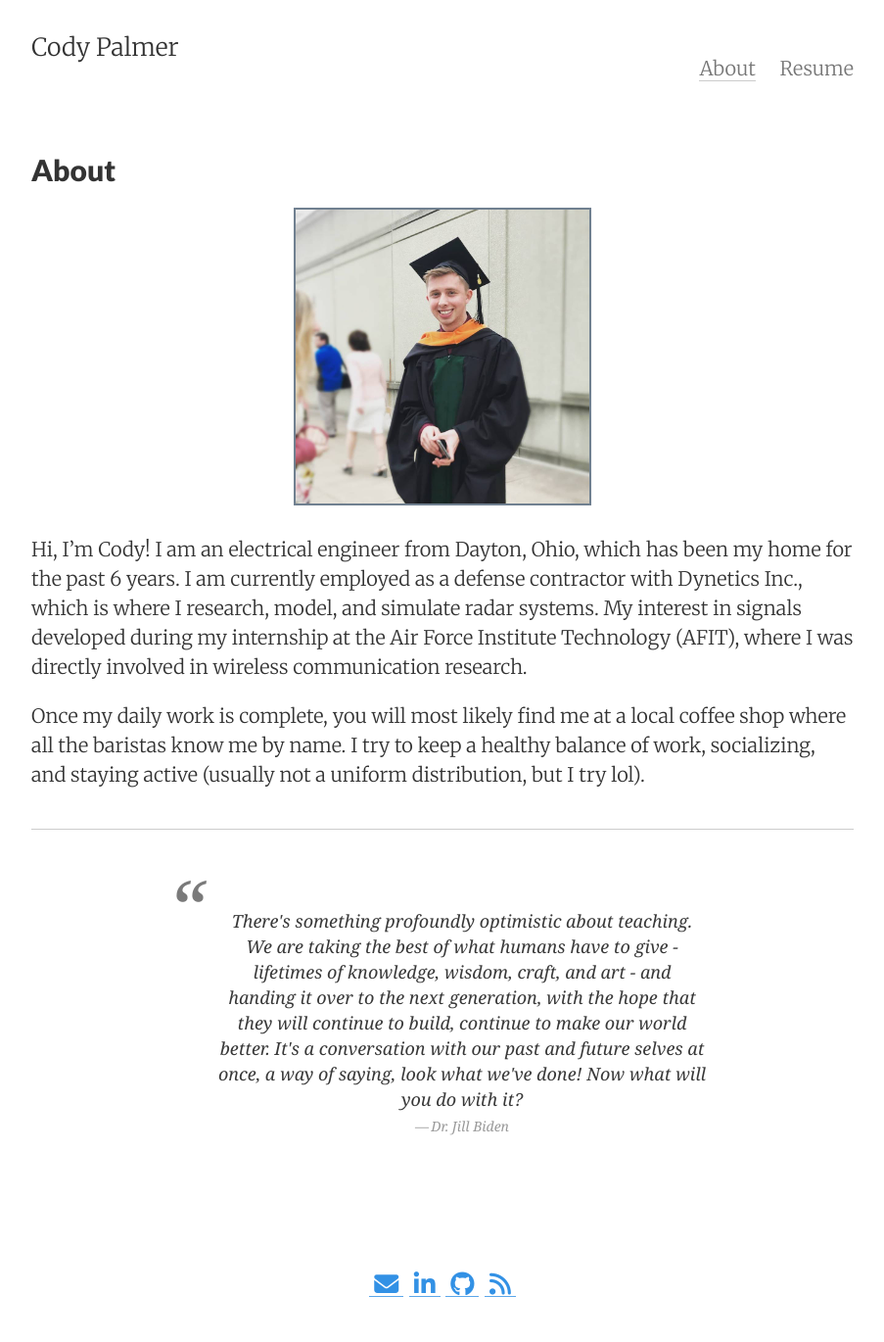
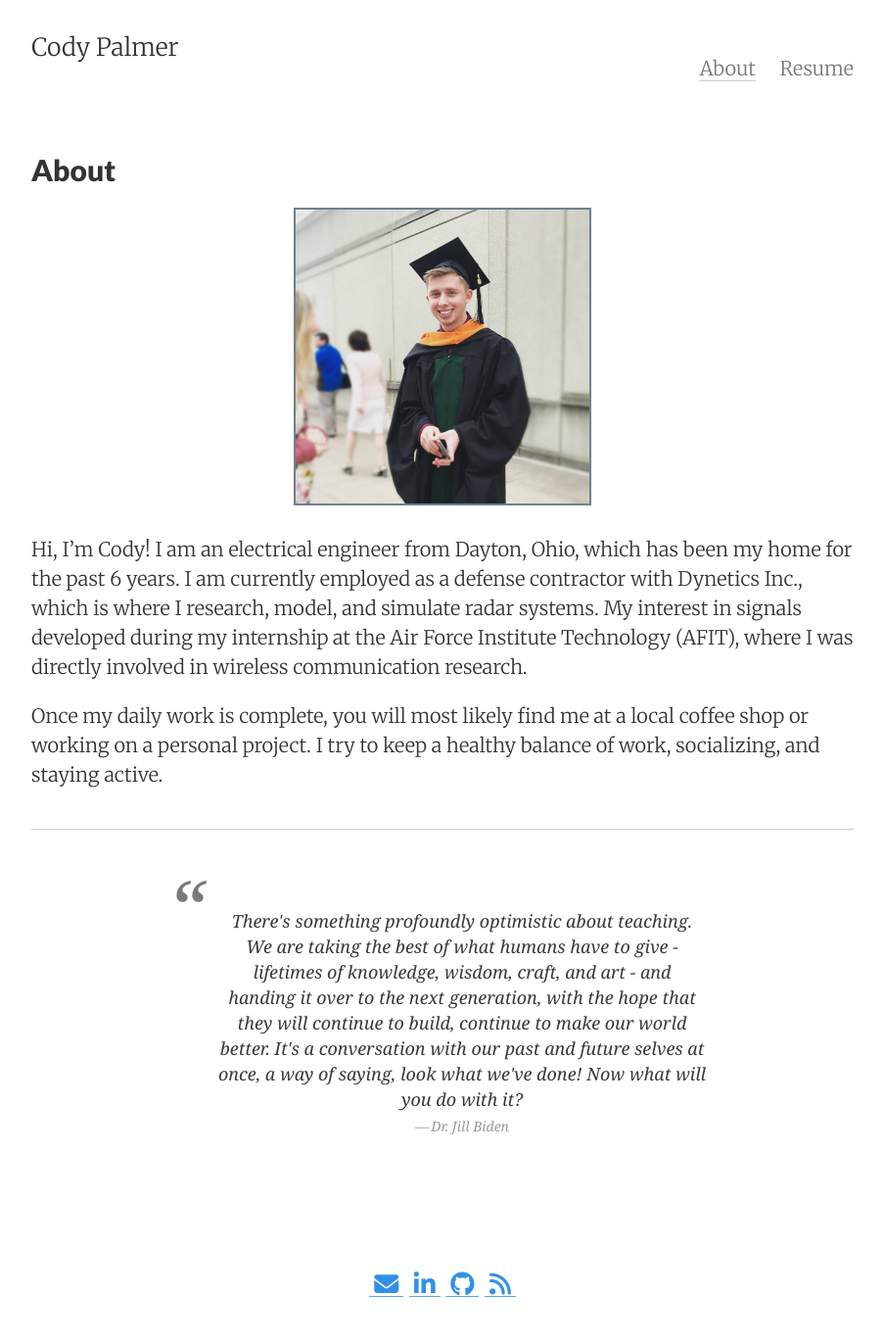
Before and after one commit to palmerco/web_server, a Jekyll site: the page built from about.md, in a window 1280 px wide. Shown: the whole page at 98% size, without its empty margins (188-1091 px from the left). Built offline with Jekyll 4.4.1, drawn with Linux system fonts in a browser that asks for light colours; nearby versions of some CDN libraries.

Commit message:
Updating about me
Removing the lol part

```diff
--- a/about.md
+++ b/about.md
@@ -17,7 +17,7 @@ tags: about
 Hi, I’m Cody! I am an electrical engineer from Dayton, Ohio, which has been my home for the past 6 years. I am currently employed as a defense contractor with Dynetics Inc., which is where I research, model, and simulate radar systems. My interest in signals developed during my internship at the Air Force Institute Technology (AFIT), where I was directly involved in wireless communication research.
 </p>
 <p>
-Once my daily work is complete, you will most likely find me at a local coffee shop where all the baristas know me by name. I try to keep a healthy balance of work, socializing, and staying active (usually not a uniform distribution, but I try lol).
+Once my daily work is complete, you will most likely find me at a local coffee shop or working on a personal project. I try to keep a healthy balance of work, socializing, and staying active.
 </p>
 
 
```
